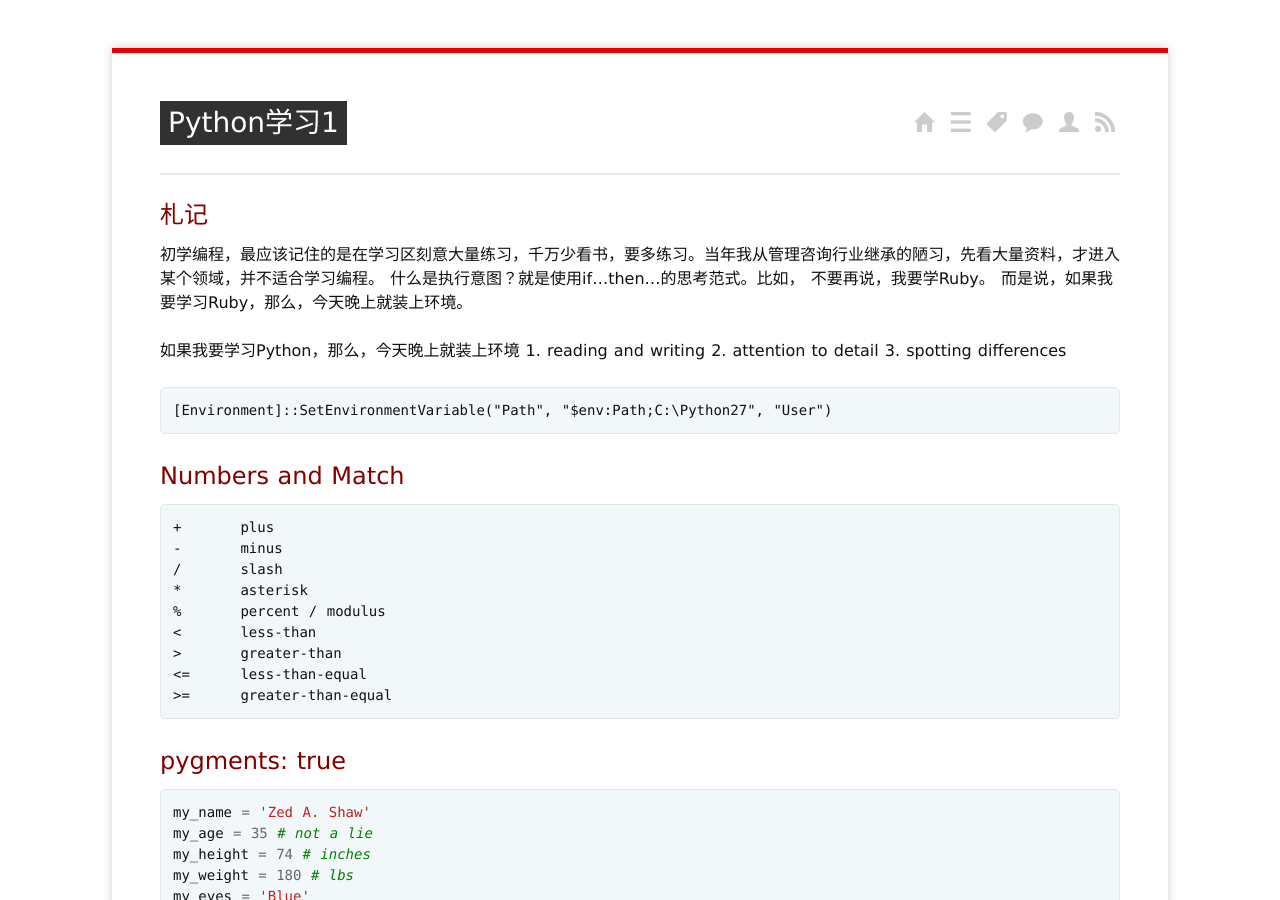
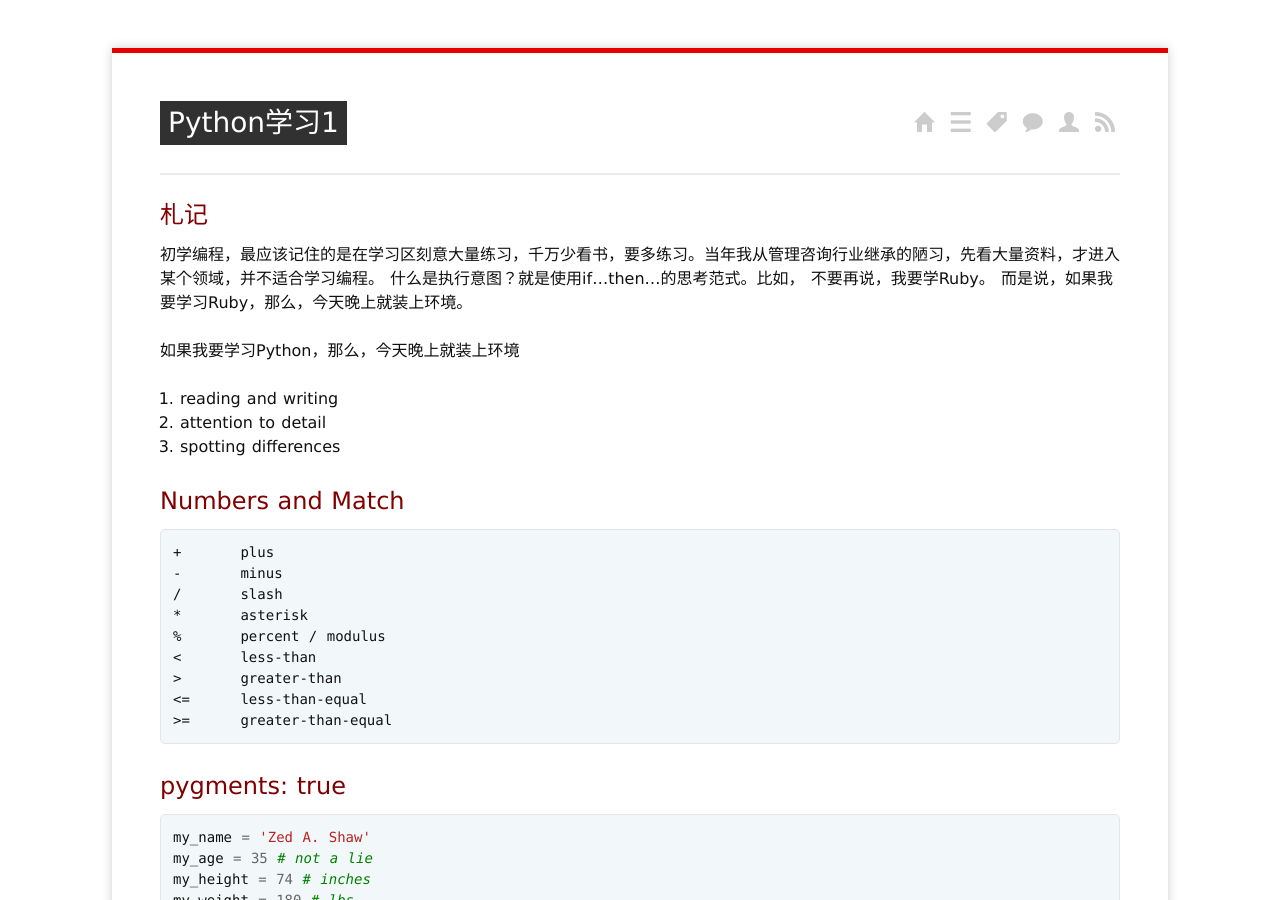
Before and after one commit to yujialive/yujialive.github.io, a Jekyll site: the page built from _posts/2014/2014-03-08-python-note1.md, in a window 1280 px wide and 900 px high. Built offline with Jekyll 4.4.1, drawn with Linux system fonts in a browser that asks for light colours; Markdown is read by kramdown in place of the engine named in the settings; comment, search, counter and statistics services are not loaded.

Commit message:
daily updates

```diff
--- a/_posts/2014/2014-03-08-python-note1.md
+++ b/_posts/2014/2014-03-08-python-note1.md
@@ -12,11 +12,10 @@ tags:
 什么是执行意图？就是使用if...then...的思考范式。比如， 不要再说，我要学Ruby。 而是说，如果我要学习Ruby，那么，今天晚上就装上环境。
 
 > 如果我要学习Python，那么，今天晚上就装上环境
-	1. reading and writing
-	2. attention to detail
-	3. spotting differences
 
-	[Environment]::SetEnvironmentVariable("Path", "$env:Path;C:\Python27", "User")
+1. reading and writing
+2. attention to detail
+3. spotting differences
 
 ## Numbers and Match
 	+ 	plus
```
Also changed, not shown: _posts/2014/2014-03-09-python-note2.md (+1 -0 lines).
